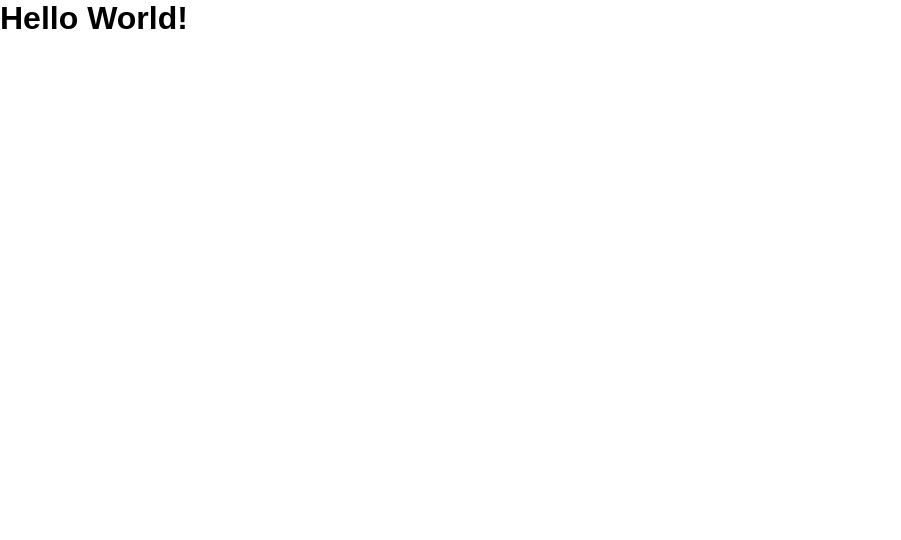
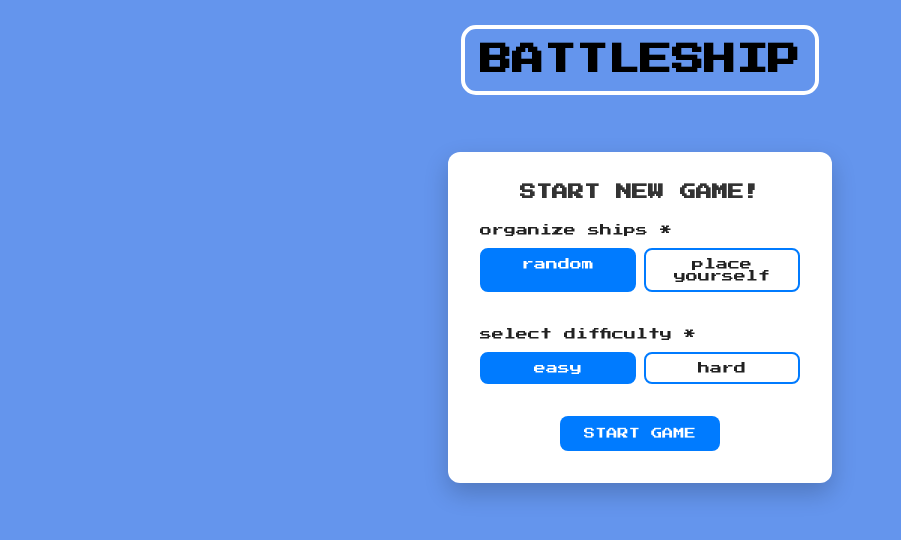
Before and after one commit to AditiPatel25/battleship, a website built with webpack: page src/index.html in a window 1280 px wide. Shown: the whole page, without its empty margins (0-901 px from the left). Built offline with nearby package versions, Linux system fonts and the light colour scheme.

Commit message:
added css styling to pregame screen

```diff
--- a/src/index.html
+++ b/src/index.html
@@ -1,11 +1,51 @@
 <!doctype html>
 <html lang="en">
+
 <head>
   <meta charset="UTF-8" />
   <meta name="viewport" content="width=device-width, initial-scale=1.0" />
   <title>Document</title>
 </head>
+
 <body>
-    <h1>Hello World!</h1>
+  <div class="header">
+    <h1 class="title">BATTLESHIP</h1>
+  </div>
+  <div class="pregame-screen">
+    <div class="pregame-container">
+      <div class="pregame-header">
+        <h3>START NEW GAME!</h3>
+      </div>
+      <form id="pregame-form">
+        <div class="form-group">
+          <!-- organize ships -->
+          <fieldset>
+            <legend>organize ships *</legend>
+            <div class="toggle-group" role="group">
+              <input type="radio" id="random" name="organize" value="random" checked>
+              <label for="random">random</label>
+              <input type="radio" id="place-yourself" name="organize" value="place-yourself">
+              <label for="place-yourself">place yourself</label>
+            </div>
+          </fieldset>
+
+          <!-- select difficulty level -->
+          <fieldset>
+            <legend>select difficulty *</legend>
+            <div class="toggle-group" role="group">
+              <input type="radio" id="easy" name="difficulty" value="easy" checked>
+              <label for="easy">easy</label>
+              <input type="radio" id="hard" name="difficulty" value="hard">
+              <label for="hard">hard</label>
+            </div>
+          </fieldset>
+        </div>
+        <div class="form-actions">
+          <button type="submit" class="btn">START GAME</button>
+        </div>
+      </form>
+    </div>
+  </div>
 </body>
+
 </html>
--- a/src/styles.css
+++ b/src/styles.css
@@ -1,3 +1,5 @@
+@import url('https://fonts.googleapis.com/css2?family=Press+Start+2P&display=swap');
+
 * {
   box-sizing: border-box;
   margin: 0;
@@ -5,5 +7,127 @@
 }
 
 body {
-  font-family: Arial, sans-serif;
+  font-family: "Press Start 2P", sans-serif;
+  background-color: cornflowerblue;
 }
+
+fieldset {
+  border: none;
+  padding: 0;
+  margin-bottom: 1.5rem;
+}
+
+legend {
+  font-size: 0.75rem;
+  color: #222;
+  margin-bottom: 0.75rem;
+  padding: 0;
+}
+
+.header {
+  display: flex;
+  justify-content: center;
+  margin: 25px;
+}
+
+.title {
+  border-radius: 15px;
+  border: 4px solid white;
+  padding: 15px;
+}
+
+/* .press-start-2p-regular {
+  font-family: "Press Start 2P", system-ui;
+  font-weight: 400;
+  font-style: normal;
+} */
+
+/* PREGAME-FORM */
+
+.pregame-screen {
+  display: flex;
+  justify-content: center;
+  align-items: center;
+  padding: 2rem;
+}
+
+.pregame-container {
+  padding: 2rem;
+  border-radius: 12px;
+  background: white;
+  box-shadow: 0 10px 25px rgba(0, 0, 0, 0.2);
+  text-align: center;
+}
+
+/* HEADER */
+
+.pregame-header h3 {
+  margin-bottom: 1.5rem;
+  font-size: 1rem;
+  color: #333;
+}
+
+/* FORM ELEMENTS */
+
+.form-group {
+  display: flex;
+  flex-direction: column;
+  gap: 0.75rem;
+  text-align: left;
+}
+
+label {
+  font-size: 0.75rem;
+  color: #222;
+}
+
+/* TOGGLE GROUP */
+
+.toggle-group {
+  display: flex;
+  justify-content: start;
+  gap: 0.5rem;
+}
+
+.toggle-group input[type="radio"] {
+  display: none;
+}
+
+.toggle-group label {
+  padding: 0.5rem 1rem;
+  border: 2px solid #007bff;
+  border-radius: 8px;
+  cursor: pointer;
+  transition: all 0.2s ease;
+  flex: 1;
+  text-align: center
+}
+
+.toggle-group input[type="radio"]:checked+label {
+  background-color: #007bff;
+  color: white;
+}
+
+/* BUTTONS */
+
+.form-actions {
+  margin-top: 0.5rem;
+  display: flex;
+  justify-content: center;
+}
+
+.btn {
+  padding: 0.75rem 1.5rem;
+  border: none;
+  border-radius: 8px;
+  background-color: #007bff;
+  color: white;
+  font-family: inherit;
+  font-size: 0.7rem;
+  cursor: pointer;
+  transition: background-color 0.2s ease;
+}
+
+.btn:hover {
+  background-color: #0056b3;
+}
```
Lines whose indentation alone changed are shown as unchanged.
